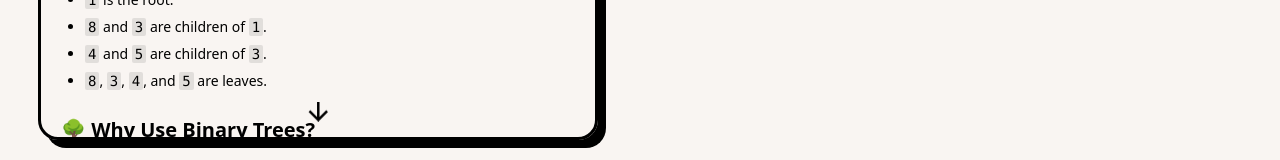
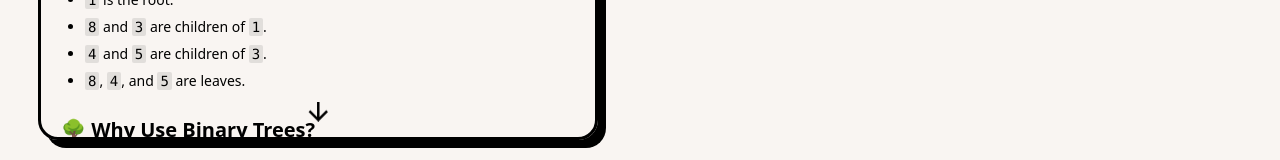
Before and after one commit to noanjrd/binarytree_playground, a React (Vite) app: page / in a window 1280 px wide. Shown: the part 578-738 px from the top of the page. Built offline with nearby package versions, Linux system fonts and the light colour scheme.

Commit message:
basic explanations edited

```diff
--- a/src/components/explanations/Base.tsx
+++ b/src/components/explanations/Base.tsx
@@ -44,7 +44,7 @@ export function BasicExplanations({setOrderType, setExplanationFor} : GroupProps
                     <li className='explain-text'><code className='code'>1</code> is the root.</li>
                     <li className='explain-text'><code className='code'>8</code> and <code className='code'>3</code> are children of <code className='code'>1</code>.</li>
                     <li className='explain-text'><code className='code'>4</code> and <code className='code'>5</code> are children of <code className='code'>3</code>.</li>
-                    <li className='explain-text'><code className='code'>8</code>, <code className='code'>3</code>, <code className='code'>4</code>, and <code className='code'>5</code> are leaves.</li>
+                    <li className='explain-text'><code className='code'>8</code>, <code className='code'>4</code>, and <code className='code'>5</code> are leaves.</li>
                 </ul>
                     <p className='text-black text-left mt-6 font-semibold mb-2 text-xl '>🌳 Why Use Binary Trees?</p>
                 <p className='explain-text max-w-120'>Binary trees are used everywhere in computer science because they organize data efficiently:</p>
--- a/src/components/explanations/Preorder.tsx
+++ b/src/components/explanations/Preorder.tsx
@@ -90,7 +90,7 @@ export function PreorderExplanations({ setInputText }: ExplanationsGroupProps) {
                 <div className="cursor-pointer hover:opacity-70" onClick={() => setInputText("1,8,null,null,3,4,null,null,5,null,null")}>
                     <p className='explain-text '><code className='code'>[1,8,null,null,3,4,null,null,5,null,null]</code></p>
                 </div>
-                <p className='text-black text-left text-base mt-4 font-semibold mb-2 '>Why including <code className='code'>null</code> matters?</p>
+                <p className='text-black text-left text-base mt-6 font-semibold mb-2 '>Why including <code className='code'>null</code> matters?</p>
                 <ul className="list-decimal ml-6 ">
                     <li className='explain-text'>It allows <strong>exact reconstruction of the tree</strong>.</li>
                     <li className='explain-text'>Two different trees can have the same preorder values <strong>without nulls</strong>.</li>
```
